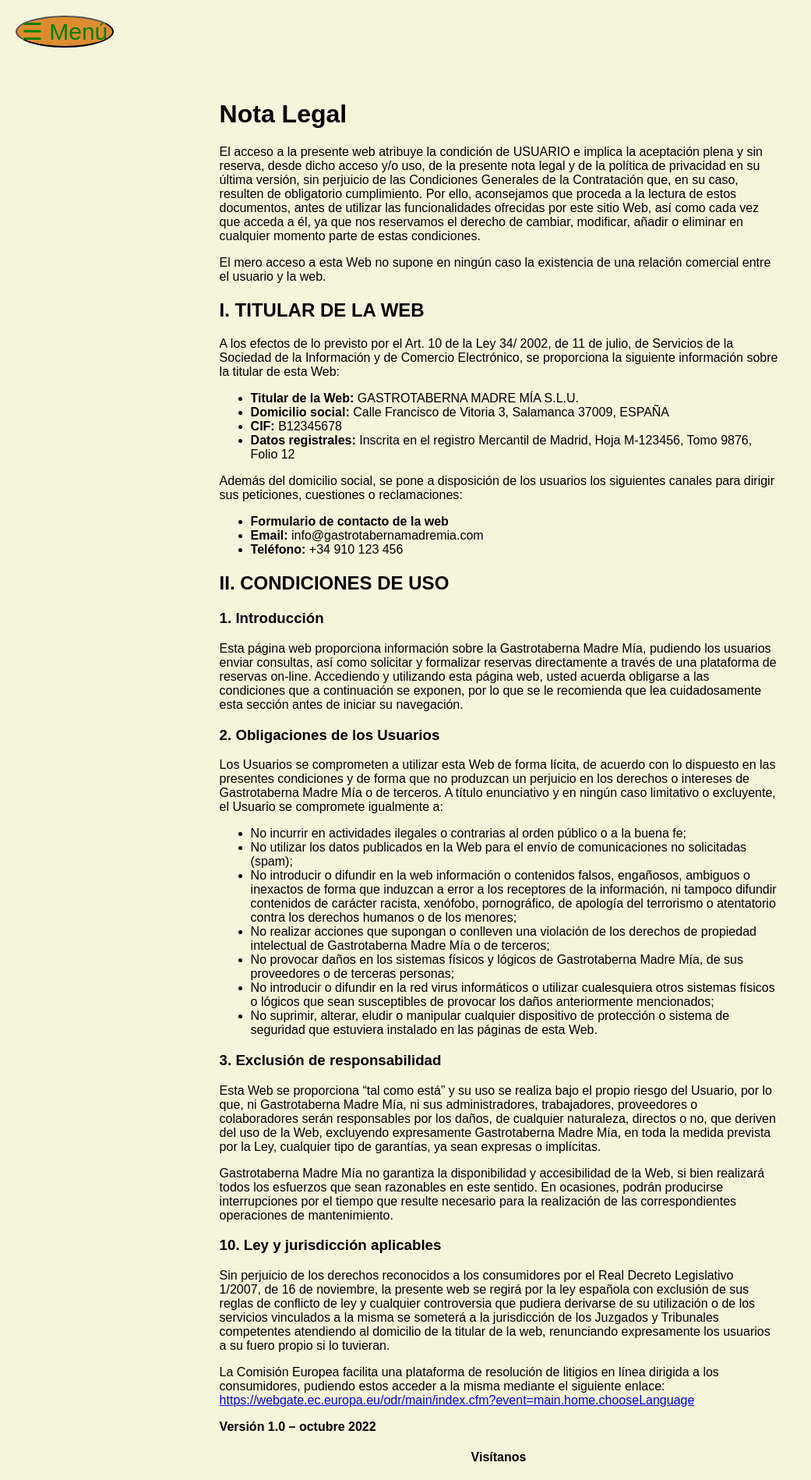
After one commit to EgoitzAB/webtaberna, a Django app: page /terminos/ in a window 1280 px wide. The commit adds this page. Shown: the top 1898 px of the page at 78% size, without its empty margins (0-1041 px from the left). Run offline with Django 5.2, Linux system fonts and the light colour scheme; some libraries are stand-ins or nearby versions.

```diff
--- a/core/templates/core/home.html
+++ b/core/templates/core/home.html
@@ -18,7 +18,7 @@
 
     <!-- Botones encima de la imagen -->
     <div class="button-container">
-        <a href="{% url 'carta' %}" class="btn-link">Carta</a>
+        <a href="{% url 'carta_pdf' %}" target="_blank" class="btn-link">Carta</a>
         <a href="https://www.google.com/maps/reserve/v/dine/c/p43SBzepBZs?source=pa&opi=79508299&hl=es-ES&gei=sb3YZvSrBoiGxc8Pr-btqQ8&sourceurl=http://www.google.com/service/MapsPlaceService/GetPlace?authuser%3D0%26gl%3Des%26hl%3Des%26q%3DMadre%2BMia" target="_blank" class="btn-link-up">Reservas</a>
         <a href="{% url 'nosotros' %}" class="btn-link">Equipo</a>
     </div>
--- /dev/null
+++ b/core/templates/core/terminos_y_condiciones.html
@@ -0,0 +1,74 @@
+{% extends 'pages/base.html' %}
+{% block title %}Nota Legal - Gastrotaberna Madre Mía{% endblock title %}
+{% block body_class %}carta-page{% endblock body_class %}
+{% block content %}
+{% include 'pages/navbar.html' %}
+<div class="content-wrapper">
+    <h1>Nota Legal</h1>
+    <p>
+        El acceso a la presente web atribuye la condición de USUARIO e implica la aceptación plena y sin reserva, desde dicho acceso y/o uso, de la presente nota legal y de la política de privacidad en su última versión, sin perjuicio de las Condiciones Generales de la Contratación que, en su caso, resulten de obligatorio cumplimiento. Por ello, aconsejamos que proceda a la lectura de estos documentos, antes de utilizar las funcionalidades ofrecidas por este sitio Web, así como cada vez que acceda a él, ya que nos reservamos el derecho de cambiar, modificar, añadir o eliminar en cualquier momento parte de estas condiciones.
+    </p>
+    <p>
+        El mero acceso a esta Web no supone en ningún caso la existencia de una relación comercial entre el usuario y la web.
+    </p>
+
+    <h2>I. TITULAR DE LA WEB</h2>
+    <p>
+        A los efectos de lo previsto por el Art. 10 de la Ley 34/ 2002, de 11 de julio, de Servicios de la Sociedad de la Información y de Comercio Electrónico, se proporciona la siguiente información sobre la titular de esta Web:
+    </p>
+    <ul>
+        <li><strong>Titular de la Web:</strong> GASTROTABERNA MADRE MÍA S.L.U.</li>
+        <li><strong>Domicilio social:</strong> Calle Francisco de Vitoria 3, Salamanca 37009, ESPAÑA</li>
+        <li><strong>CIF:</strong> B12345678</li>
+        <li><strong>Datos registrales:</strong> Inscrita en el registro Mercantil de Madrid, Hoja M-123456, Tomo 9876, Folio 12</li>
+    </ul>
+    <p>
+        Además del domicilio social, se pone a disposición de los usuarios los siguientes canales para dirigir sus peticiones, cuestiones o reclamaciones:
+    </p>
+    <ul>
+        <li><strong>Formulario de contacto de la web</strong></li>
+        <li><strong>Email:</strong> info@gastrotabernamadremia.com</li>
+        <li><strong>Teléfono:</strong> +34 910 123 456</li>
+    </ul>
+
+    <h2>II. CONDICIONES DE USO</h2>
+    <h3>1. Introducción</h3>
+    <p>
+        Esta página web proporciona información sobre la Gastrotaberna Madre Mía, pudiendo los usuarios enviar consultas, así como solicitar y formalizar reservas directamente a través de una plataforma de reservas on-line. Accediendo y utilizando esta página web, usted acuerda obligarse a las condiciones que a continuación se exponen, por lo que se le recomienda que lea cuidadosamente esta sección antes de iniciar su navegación.
+    </p>
+
+    <h3>2. Obligaciones de los Usuarios</h3>
+    <p>
+        Los Usuarios se comprometen a utilizar esta Web de forma lícita, de acuerdo con lo dispuesto en las presentes condiciones y de forma que no produzcan un perjuicio en los derechos o intereses de Gastrotaberna Madre Mía o de terceros. A título enunciativo y en ningún caso limitativo o excluyente, el Usuario se compromete igualmente a:
+    </p>
+    <ul>
+        <li>No incurrir en actividades ilegales o contrarias al orden público o a la buena fe;</li>
+        <li>No utilizar los datos publicados en la Web para el envío de comunicaciones no solicitadas (spam);</li>
+        <li>No introducir o difundir en la web información o contenidos falsos, engañosos, ambiguos o inexactos de forma que induzcan a error a los receptores de la información, ni tampoco difundir contenidos de carácter racista, xenófobo, pornográfico, de apología del terrorismo o atentatorio contra los derechos humanos o de los menores;</li>
+        <li>No realizar acciones que supongan o conlleven una violación de los derechos de propiedad intelectual de Gastrotaberna Madre Mía o de terceros;</li>
+        <li>No provocar daños en los sistemas físicos y lógicos de Gastrotaberna Madre Mía, de sus proveedores o de terceras personas;</li>
+        <li>No introducir o difundir en la red virus informáticos o utilizar cualesquiera otros sistemas físicos o lógicos que sean susceptibles de provocar los daños anteriormente mencionados;</li>
+        <li>No suprimir, alterar, eludir o manipular cualquier dispositivo de protección o sistema de seguridad que estuviera instalado en las páginas de esta Web.</li>
+    </ul>
+
+    <h3>3. Exclusión de responsabilidad</h3>
+    <p>
+        Esta Web se proporciona “tal como está” y su uso se realiza bajo el propio riesgo del Usuario, por lo que, ni Gastrotaberna Madre Mía, ni sus administradores, trabajadores, proveedores o colaboradores serán responsables por los daños, de cualquier naturaleza, directos o no, que deriven del uso de la Web, excluyendo expresamente Gastrotaberna Madre Mía, en toda la medida prevista por la Ley, cualquier tipo de garantías, ya sean expresas o implícitas.
+    </p>
+    <p>
+        Gastrotaberna Madre Mía no garantiza la disponibilidad y accesibilidad de la Web, si bien realizará todos los esfuerzos que sean razonables en este sentido. En ocasiones, podrán producirse interrupciones por el tiempo que resulte necesario para la realización de las correspondientes operaciones de mantenimiento.
+    </p>
+
+    <!-- Continúa el resto del contenido con las modificaciones pertinentes -->
+
+    <h3>10. Ley y jurisdicción aplicables</h3>
+    <p>
+        Sin perjuicio de los derechos reconocidos a los consumidores por el Real Decreto Legislativo 1/2007, de 16 de noviembre, la presente web se regirá por la ley española con exclusión de sus reglas de conflicto de ley y cualquier controversia que pudiera derivarse de su utilización o de los servicios vinculados a la misma se someterá a la jurisdicción de los Juzgados y Tribunales competentes atendiendo al domicilio de la titular de la web, renunciando expresamente los usuarios a su fuero propio si lo tuvieran.
+    </p>
+    <p>
+        La Comisión Europea facilita una plataforma de resolución de litigios en línea dirigida a los consumidores, pudiendo estos acceder a la misma mediante el siguiente enlace: <a href="https://webgate.ec.europa.eu/odr/main/index.cfm?event=main.home.chooseLanguage" target="_blank">https://webgate.ec.europa.eu/odr/main/index.cfm?event=main.home.chooseLanguage</a>
+    </p>
+    <p><strong>Versión 1.0 – octubre 2022</strong></p>
+</div>
+    {% include 'pages/footer.html' %}
+    {% endblock content %}
--- a/core/urls.py
+++ b/core/urls.py
@@ -1,9 +1,14 @@
 from django.urls import path
-from .views import HomeListView, CartaView, NosotrosView
+from .views import HomeListView, NosotrosView, carta_pdf_view, \
+    PrivacyPolicyView, TermsConditionsView, robots_txt
 
 
 urlpatterns = [
     path('', HomeListView.as_view(), name='home'),
-    path('carta/', CartaView.as_view(), name="carta"),
+    #path('carta/', CartaView.as_view(), name="carta"),
     path('nosotros/', NosotrosView.as_view(), name='nosotros'),
+    path('carta/', carta_pdf_view, name='carta_pdf'),
+    path('privacidad/', PrivacyPolicyView.as_view(), name='privacy_policy'),
+    path('terminos/', TermsConditionsView.as_view(), name='terms_conditions'),
+    path('robots.txt', robots_txt, name='robots_txt'),
 ]
--- a/core/views.py
+++ b/core/views.py
@@ -1,5 +1,10 @@
 from django.views.generic import DetailView, TemplateView
-from .models import Textos, Carta
+from .models import Textos
+from django.http import FileResponse
+import os
+from django.views.decorators.http import require_GET
+from django.http import HttpResponse
+
 
 class HomeListView(DetailView):
     model = Textos
@@ -16,14 +21,40 @@ class HomeListView(DetailView):
         context['parrafos'] = self.object.parrafos_set.all().order_by('posicion')
         return context
 
+def carta_pdf_view(request):
+    # Ruta del archivo PDF
+    pdf_path = os.path.join('static', 'pdfs', 'carta.pdf')
 
-class CartaView(TemplateView):
-    template_name = 'pages/carta.html'
+    # Abrir el archivo en modo lectura binaria
+    pdf_file = open(pdf_path, 'rb')
+
+    # Devolverlo como respuesta de archivo
+    return FileResponse(pdf_file, content_type='application/pdf')
+
+class NosotrosView(DetailView):
+    model = Textos
+    template_name = 'core/equipo.html'
+    context_object_name = 'vista'
+
+    def get_object(self):
+        return Textos.objects.get(nombre_vista="nosotros")
 
     def get_context_data(self, **kwargs):
         context = super().get_context_data(**kwargs)
-        context['cartas'] = Carta.objects.all()  # Obtén todas las cartas
+        # Obtener todas las instancias del modelo Nosotros
+        context['parrafos'] = self.object.parrafos_set.all().order_by('posicion')
         return context
 
-class NosotrosView(TemplateView):
-    template_name = 'core/equipo.html'
+
+class PrivacyPolicyView(TemplateView):
+    template_name = 'core/privacy_policy.html'
+
+class TermsConditionsView(TemplateView):
+    template_name = 'core/terminos_y_condiciones.html'
+
+
+@require_GET
+def robots_txt(request):
+    file_path = os.path.join('static', 'robots.txt')
+    with open(file_path, 'r') as f:
+        return HttpResponse(f.read(), content_type="text/plain")
--- a/static/css/styles.css
+++ b/static/css/styles.css
@@ -348,10 +349,13 @@ gmp-map {
     }
 }
 
+/* Título del footer */
 .titulo-footer {
     text-align: center;
+    margin-bottom: 20px;
 }
 
+/* Contenedor personalizado del footer */
 .custom-footer {
     background-color: #045808;
     color: #ffffff;
@@ -595,102 +624,89 @@ body.carta-page {
     background-color: #f5f5dc; /* Color crema */
 }
 
+body.nosotros {
+    background-color: #faa49c;
+}
+
 /* PÁGINA DE NOSOTROS */
-/* Estilos generales */
+/* Estilo general */
 .titulo-seccion {
     text-align: center;
-    font-size: 2em;
-    margin-bottom: 20px;
+    margin-bottom: 40px;
+    font-size: 2.5em;
     color: #333;
 }
 
-.historia, .codigo-etico, .equipo {
-    padding: 20px;
-    margin: 20px 0;
+.historia, .equipo, .galeria-imagenes {
+    padding: 40px;
+    margin: 20px auto;
+    max-width: 1200px;
 }
 
-.historia p, .codigo-etico ul, .equipo-container {
-    margin: 10px 0;
-    line-height: 1.6;
-    color: #555;
+/* Galería */
+.galeria-container {
+    display: flex;
+    flex-wrap: wrap;
+    justify-content: space-between;
 }
 
-.codigo-etico ul {
-    list-style-type: none;
-    padding: 0;
+.imagen-item {
+    width: 100%;
+    max-width: 500px;
+    position: relative;
+    opacity: 0;
+    transform: translateX(0);
+    transition: all 1s ease;
 }
 
-.codigo-etico ul li {
-    margin: 10px 0;
+.imagen-item img {
+    width: 100%;
+    border-radius: 8px;
+    height: auto;
 }
 
-.codigo-etico ul li strong {
-    color: #333;
+/* Animaciones */
+.imagen-item:nth-child(odd) {
+    transform: translateX(-100%);
+}
+.imagen-item:nth-child(even) {
+    transform: translateX(100%);
+}
+.imagen-item.centrada {
+    transform: translateZ(-100px);
+    opacity: 0.5;
 }
 
+/* Equipo */
 .equipo-container {
     display: flex;
     justify-content: space-around;
-    flex-wrap: wrap;
+    align-items: center;
 }
 
 .miembro-equipo {
     text-align: center;
-    margin: 10px;
-    flex: 1;
-}
-
-.miembro-equipo img {
-    max-width: 200px;
-    border-radius: 50%;
-    margin-bottom: 10px;
+    max-width: 30%;
+    transition: all 0.8s ease;
 }
 
 .miembro-equipo h3 {
-    font-size: 1.5em;
-    margin-bottom: 5px;
-    color: #333;
+    margin-top: 10px;
+    font-size: 1.8em;
+    color: #444;
 }
 
-.miembro-equipo p {
-    color: #777;
+/* Animación cuando aparecen en viewport */
+.visible {
+    transform: translateX(0) !important;
+    opacity: 1 !important;
 }
 
-.galeria-imagenes {
-    padding: 20px;
-    text-align: center;
-}
-
-.galeria-container {
-    display: flex;
-    flex-wrap: wrap;
-    justify-content: center;
-    gap: 15px;
-}
-
-.imagen-item {
-    flex: 1 1 calc(33.333% - 30px); /* Ajusta la cantidad de imágenes por fila */
-    max-width: calc(33.333% - 30px);
-    box-sizing: border-box;
-}
-
-.imagen-item img {
-    width: 100%;
-    height: auto;
-    border-radius: 8px;
-    object-fit: cover;
-}
-
-@media (max-width: 768px) {
-    .imagen-item {
-        flex: 1 1 calc(50% - 30px); /* Dos imágenes por fila en pantallas pequeñas */
-        max-width: calc(50% - 30px);
+/* PÁGINA PRIVACIDAD */
+@media (min-width: 1024px) {
+    .content-wrapper {
+      margin-top: 10%;
+      padding-left: 22%;
+      padding-right: 22%;
     }
-}
-
-@media (max-width: 480px) {
-    .imagen-item {
-        flex: 1 1 100%; /* Una imagen por fila en pantallas muy pequeñas */
-        max-width: 100%;
-    }
-}
+  }
--- a/static/js/main.js
+++ b/static/js/main.js
@@ -64,12 +64,13 @@ document.addEventListener('DOMContentLoaded', function() {
         effect: 'coverflow',
         grabCursor: true,
         centeredSlides: true,
-        slidesPerView: 'auto',
+        spaceBetween: 10,
+        loop: true,
         coverflowEffect: {
-            rotate: 30,
-            stretch: 0,
-            depth: 0,
-            modifier: 1.5,
+            rotate: 20,
+            stretch: 10,
+            depth: 200,
+            modifier: 1,
             slideShadows: true,
         },
         pagination: {
@@ -80,5 +81,35 @@ document.addEventListener('DOMContentLoaded', function() {
             nextEl: '.swiper-button-next',
             prevEl: '.swiper-button-prev',
         },
+        breakpoints: {
+            320: { // Pantallas pequeñas
+                slidesPerView: 1, // Muestra solo 1 diapositiva
+            },
+            768: { // Tablets
+                slidesPerView: 1.5, // Muestra una diapositiva y media
+            },
+            1024: { // Pantallas medianas a grandes
+                slidesPerView: 2, // Muestra dos diapositivas
+            },
+            1440: { // Pantallas grandes
+                slidesPerView: 3, // Muestra tres diapositivas
+            }
+        }
     });
 });
+
+document.addEventListener('DOMContentLoaded', function() {
+    const imagenes = document.querySelectorAll('.imagen-item');
+
+    const observer = new IntersectionObserver(entries => {
+        entries.forEach(entry => {
+            if (entry.isIntersecting) {
+                entry.target.classList.add('visible');
+            }
+        });
+    }, { threshold: 0.3 });
+
+    imagenes.forEach(imagen => {
+        observer.observe(imagen);
+    });
+});
--- /dev/null
+++ b/static/robots.txt
@@ -0,0 +1,3 @@
+User-agent: *
+Disallow: /admin/
+Allow: /
--- a/templates/pages/base.html
+++ b/templates/pages/base.html
@@ -12,7 +12,7 @@
     <!-- Swiper para el carrousel -->
     <link rel="stylesheet" href="https://cdn.jsdelivr.net/npm/swiper@11/swiper-bundle.min.css"/>
     <script src="https://cdn.jsdelivr.net/npm/swiper@11/swiper-bundle.min.js"></script>
-
+    <link rel="stylesheet" href="https://cdnjs.cloudflare.com/ajax/libs/font-awesome/6.0.0-beta3/css/all.min.css">
 </head>
 <body class="{% block body_class %}{% endblock body_class %}">
     {% block content %}{% endblock content %}
--- a/templates/pages/footer.html
+++ b/templates/pages/footer.html
@@ -9,40 +9,43 @@
 
     <div class="custom-footer">
         <div class="footer-container">
+            <!-- Columna de logo -->
             <div class="footer-column logo-column">
                 <a href="/" class="footer-logo">
                     <img src="ruta/a/tu/logo.png" alt="Logo">
                 </a>
             </div>
+            <!-- Columna de enlaces -->
+            <div class="footer-column links-column">
+                <h4>Enlaces</h4>
+                <ul class="footer-menu">
+                    <li><a href="/trabaja-con-nosotros">Trabaja con nosotros</a></li>
+                    <li><a href="{% url 'terms_conditions' %}">Aviso Legal</a></li>
+                    <li><a href="{% url 'privacy_policy' %}">Política de Privacidad</a></li>
+                    <li><a href="/medio-ambiente">Medio Ambiente</a></li>
+                    <li><a href="/politica-de-mascotas">Política de Mascotas</a></li>
+                </ul>
+            </div>
+            <!-- Columna de contacto -->
             <div class="footer-column contact-column">
                 <h4>Contacto</h4>
                 <div class="footer-list">
                     <span class="footer-list-item"><a href="tel:+34123456789">+34 923336686</a></span>
-                <span class="footer-list-item"><a href="mailto:info@example.com">info@example.com</a></span>
+                    <span class="footer-list-item"><a href="mailto:gastromadremia@gmail.com">info@example.com</a></span>
                 </div>
                 <div class="footer-social">
-                <a href="https://www.facebook.com" target="_blank">Facebook</a> |
-                <a href="https://www.instagram.com" target="_blank">Instagram</a>
+                    <a href="https://www.facebook.com" target="_blank" class="social-icon">
+                        <i class="fab fa-facebook-f"></i>
+                    </a>
+                    <a href="https://www.instagram.com/gastromadremia/" target="_blank" class="social-icon">
+                        <i class="fab fa-instagram"></i>
+                    </a>
                 </div>
             </div>
-        <div class="footer-column links-column">
-            <h4>Enlaces</h4>
-            <ul class="footer-menu">
-                <li><a href="/trabaja-con-nosotros">Trabaja con nosotros</a></li>
-                <li><a href="/aviso-legal">Aviso Legal</a></li>
-                <li><a href="/politica-de-privacidad">Política de Privacidad</a></li>
-                <li><a href="/medio-ambiente">Medio Ambiente</a></li>
-                <li><a href="/politica-de-mascotas">Política de Mascotas</a></li>
-            </ul>
         </div>
     </div>
+
     <div class="footer-bottom">
         <p>© 2024 Gastrotaberna Madre Mía. Todos los derechos reservados.</p>
-        {% comment %} <div class="footer-certificates">
-            <a href="https://example.com/certificate1" target="_blank"><img src="ruta/a/certificado1.png" alt="Certificado 1"></a>
-            <a href="https://example.com/certificate2" target="_blank"><img src="ruta/a/certificado2.png" alt="Certificado 2"></a>
-            <a href="https://example.com/certificate3" target="_blank"><img src="ruta/a/certificado3.png" alt="Certificado 3"></a>
-        </div> {% endcomment %}
-    </div>
     </div>
 </footer>
--- a/templates/pages/navbar.html
+++ b/templates/pages/navbar.html
@@ -5,7 +5,7 @@
         <button id="closeMenu">✕</button>
         <ul>
             <li><a href="{% url 'home' %}">Página principal</a></li>
-            <li><a href="{% url 'carta' %}">Carta</a></li>
+            <li><a href="{% url 'carta_pdf' %}" target="_blank">Carta</a></li>
             <li><a href="https://www.google.com/maps/reserve/v/dine/c/p43SBzepBZs?source=pa&opi=79508299&hl=es-ES&gei=sb3YZvSrBoiGxc8Pr-btqQ8&sourceurl=http://www.google.com/service/MapsPlaceService/GetPlace?authuser%3D0%26gl%3Des%26hl%3Des%26q%3DMadre%2BMia" target="_blank">Reservas y Contacto</a></li>
             <li><a href="#filosofia">Filosofía</a></li>
             <li><a href="{% url 'nosotros' %}">Sobre nosotros</a></li>
```
Also changed, not shown: other parts of static/css/styles.css (+60 -34 lines), core/admin.py (+16 -13 lines), core/models.py (+18 -9 lines), core/templates/core/equipo.html (+24 -61 lines), core/templates/core/privacy_policy.html (added, +42 -0 lines), templates/pages/cartapdf.html (added, +17 -0 lines), core/migrations/0004_galeriaimagenes.py (added), core/migrations/0005_nosotros_nosotrosimagen_delete_galeriaimagenes.py (added), core/migrations/0006_nosotros_descripcion.py (added), core/migrations/0007_remove_cartaimagen_carta_and_more.py (added), 1 other file. Lines whose indentation alone changed are shown as unchanged.
